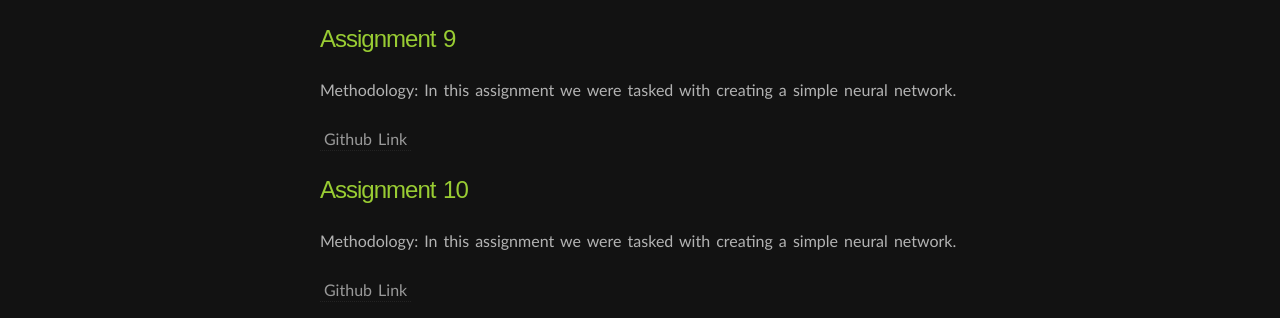
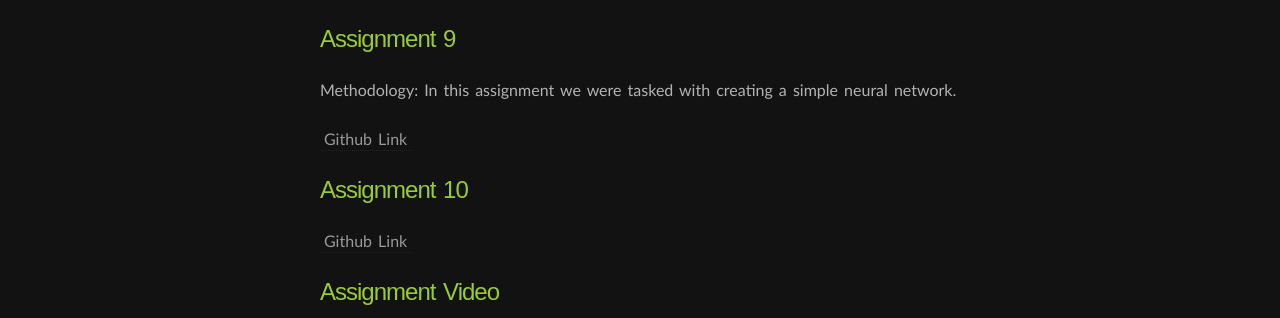
Before and after one commit to 441gabi/441gabe.github.io, a plain HTML site: page assignments.html in a window 1280 px wide. Shown: the part 2086-2404 px from the top of the page. Drawn offline with Linux system fonts and the light colour scheme.

Commit message:
Update assignments.html

```diff
--- a/assignments.html
+++ b/assignments.html
@@ -181,10 +181,6 @@
         </p>
 
         <h2 class="first">Assignment 10</a></h2>
-
-        <p>
-            Methodology: In this assignment we were tasked with creating a simple neural network.
-        </p>
         <p>
 
             <a href="https://github.com/441gabe/gabe441-assignment-10"><b></b>Github Link</a>
```
